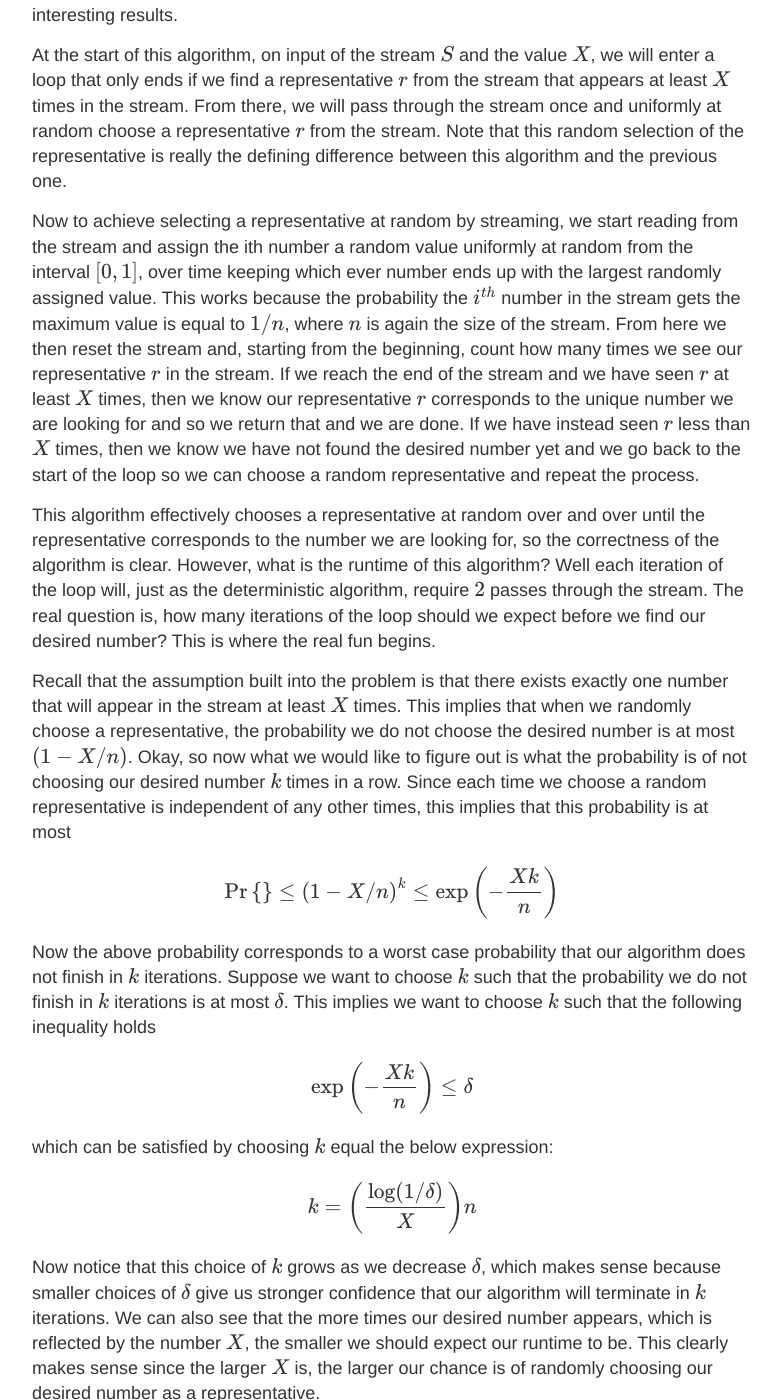
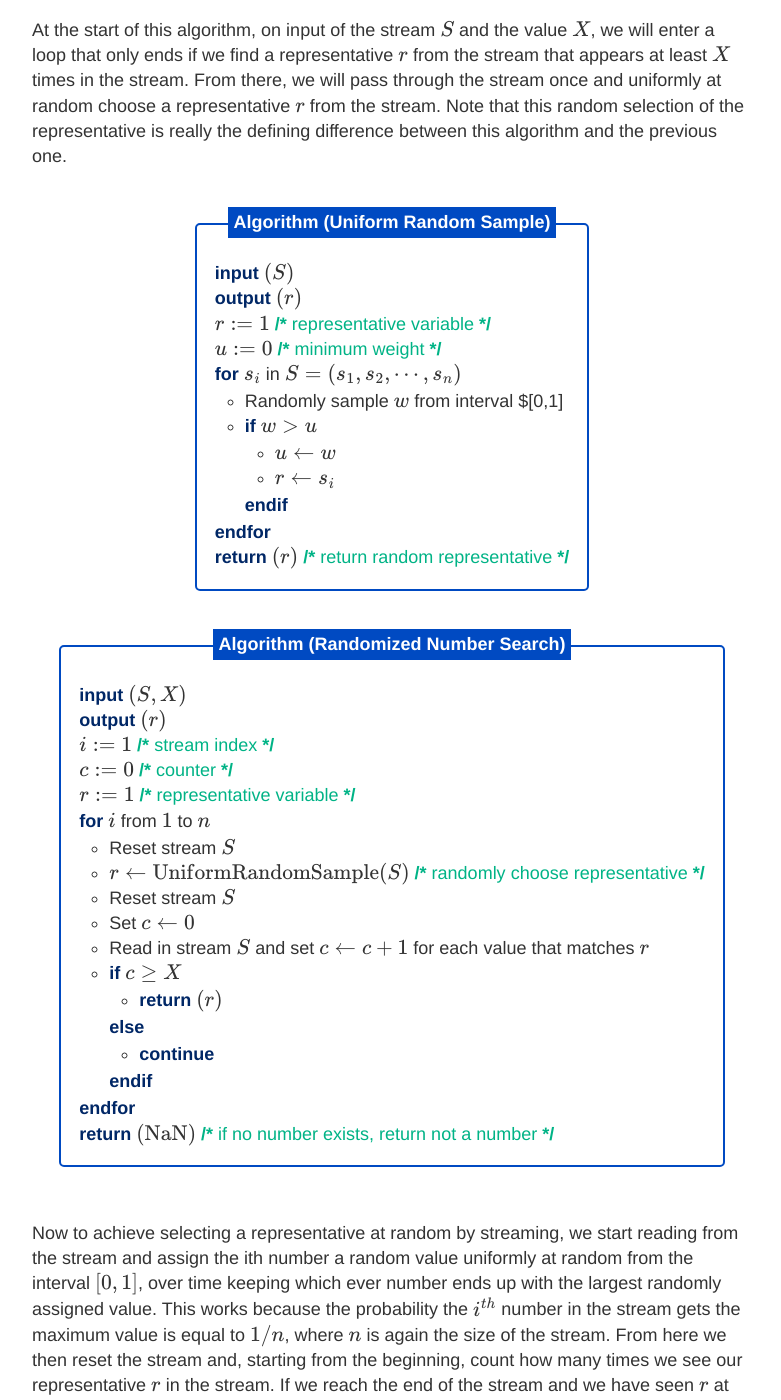
Before and after one commit to choward1491/choward1491.github.io, a Jekyll site: the page built from _posts/2020-7-25-Searching-Streams-for-the-Unknown.md, in a window 1280 px wide and 1400 px high, scrolled down 3311 px. Shown: the whole window, without its empty margins (248-1029 px from the left). Built offline with Jekyll 4.4.1, drawn with Linux system fonts in a browser that asks for light colours; nearby versions of some CDN libraries; comment, search, counter and statistics services are not loaded.

Commit message:
push some changes.. streaming post

```diff
--- a/_posts/2020-7-25-Searching-Streams-for-the-Unknown.md
+++ b/_posts/2020-7-25-Searching-Streams-for-the-Unknown.md
@@ -29,7 +29,6 @@ Before we get to the more interesting algorithm, let us consider what might be v
     <div class="algorithm_name" text="Naive Number Search"></div>
     <div class="algo_input">$(S, X)$</div>
     <div class="algo_output">$(r)$</div>
-    <p>$i := 1$ <span class="my_comment">stream index</span></p>
     <p>$c := 0$ <span class="my_comment">counter</span></p>
     <p>$r := 1$ <span class="my_comment">representative variable</span></p>
     <div class="for_loop"> $i$ from $1$ to $n$
@@ -66,6 +65,63 @@ It is pretty clear that this algorithm has us trying every type of number in the
 The previous algorithm is what we would consider deterministic, meaning that for the same input the algorithm will return the same answer in the same amount of runtime. In this case, we will consider a Las Vegas styled randomized algorithm, meaning for the same input the algorithm will return the same answer but its runtime can vary. This algorithm is going to be very similar to the previous one, but the twist leads to some interesting results.
 
 At the start of this algorithm, on input of the stream $S$ and the value $X$, we will enter a loop that only ends if we find a representative $r$ from the stream that appears at least $X$ times in the stream. From there, we will pass through the stream once and uniformly at random choose a representative $r$ from the stream. Note that this random selection of the representative is really the defining difference between this algorithm and the previous one.
+
+<div class="algorithm">
+    <div class="algorithm_name" text="Uniform Random Sample"></div>
+    <div class="algo_input">$(S)$</div>
+    <div class="algo_output">$(r)$</div>
+    <p>$r := 1$ <span class="my_comment">representative variable</span></p>
+    <p>$u := 0$ <span class="my_comment">minimum weight</span></p>
+    <div class="for_loop"> $s_i$ in $S = (s_1, s_2, \cdots, s_n)$
+        <ul>
+            <li>Randomly sample $w$ from interval $[0,1]</li>
+            <li>
+                <div class="if_cond"> $w > u$
+                    <ul>
+                    	<li>$u \leftarrow w$</li>
+                    	<li>$r \leftarrow s_i$</li>
+                    </ul>
+                </div>
+                <div class="endif"></div>
+            </li>
+        </ul>
+    </div>
+    <div class="return">$(r)$ <span class="my_comment">return random representative</span></div>
+</div>
+
+<div class="algorithm">
+    <div class="algorithm_name" text="Randomized Number Search"></div>
+    <div class="algo_input">$(S, X)$</div>
+    <div class="algo_output">$(r)$</div>
+    <p>$i := 1$ <span class="my_comment">stream index</span></p>
+    <p>$c := 0$ <span class="my_comment">counter</span></p>
+    <p>$r := 1$ <span class="my_comment">representative variable</span></p>
+    <div class="for_loop"> $i$ from $1$ to $n$
+        <ul>
+            <li>Reset stream $S$</li>
+            <li>$r \leftarrow \text{UniformRandomSample}(S)$ <span class="my_comment">randomly choose representative</span></li>
+            <li>Reset stream $S$</li>
+            <li>Set $c \leftarrow 0$ </li>
+            <li>Read in stream $S$ and set $c \leftarrow c + 1$ for each value that matches $r$</li>
+            <li>
+                <div class="if_cond"> $c \geq X$
+                    <ul>
+                        <li>
+                            <div class="return">$(r)$</div>
+                        </li>
+                    </ul>
+                </div>
+                <div class="else_cond">
+                    <ul>
+                    	<li><div class="continue"></div></li>
+                    </ul>
+                </div>
+                <div class="endif"></div>
+            </li>
+        </ul>
+    </div>
+    <div class="return">$(\text{NaN})$ <span class="my_comment">if no number exists, return not a number</span></div>
+</div>
 
 Now to achieve selecting a representative at random by streaming, we start reading from the stream and assign the ith number a random value uniformly at random from the interval $[0,1]$, over time keeping which ever number ends up with the largest randomly assigned value. This works because the probability the $i^{th}$ number in the stream gets the maximum value is equal to $1/n$, where $n$ is again the size of the stream. From here we then reset the stream and, starting from the beginning, count how many times we see our representative $r$ in the stream. If we reach the end of the stream and we have seen $r$ at least $X$ times, then we know our representative $r$ corresponds to the unique number we are looking for and so we return that and we are done. If we have instead seen $r$ less than $X$ times, then we know we have not found the desired number yet and we go back to the start of the loop so we can choose a random representative and repeat the process.
 
```
